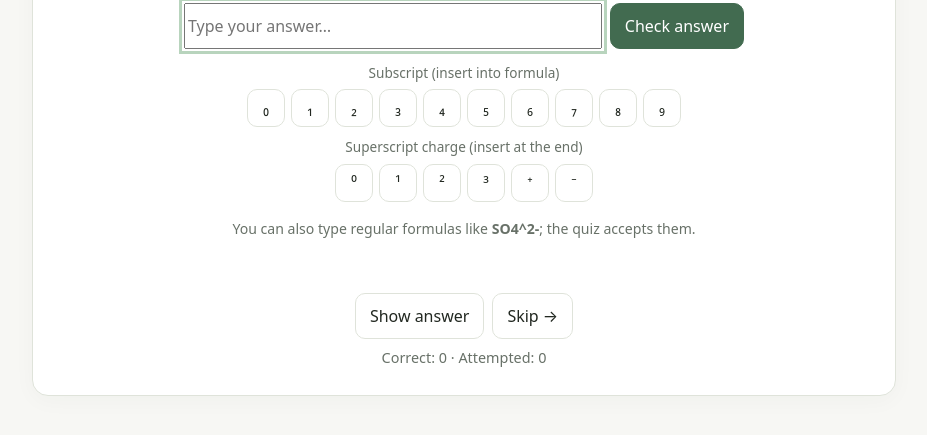
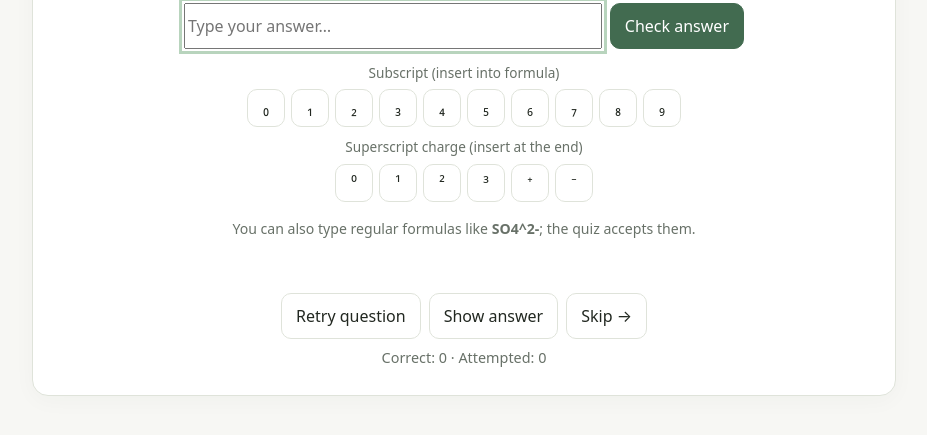
Before and after one commit to polyatomic-quiz/polyatomic-quiz.github.io, a plain HTML site: page index.html in a window 1280 px wide. Both pictures are taken after a click on the button "Quiz". Shown: the part 397-832 px from the top of the page, without its empty margins (176-1103 px from the left). Drawn offline with Linux system fonts and the light colour scheme.

Commit message:
Add retry button to quiz controls

```diff
--- a/index.html
+++ b/index.html
@@ -111,7 +111,7 @@
     </div>
     <p class="note" style="text-align:center">You can also type regular formulas like <b>SO4^2-</b>; the quiz accepts them.</p>
     <div id="feedback" class="feedback" aria-live="polite"></div>
-    <div class="quiz-controls"><button id="showAnswer">Show answer</button><button id="skip">Skip →</button></div>
+    <div class="quiz-controls"><button id="retry">Retry question</button><button id="showAnswer">Show answer</button><button id="skip">Skip →</button></div>
     <div class="counter" id="quizScore">Correct: 0 · Attempted: 0</div>
   </section>
 
@@ -218,6 +218,7 @@ document.querySelectorAll('[data-insert]').forEach(button => {
   });
 });
 $('newQuiz').addEventListener('click', nextQuestion); $('skip').addEventListener('click', nextQuestion);
+$('retry').addEventListener('click', () => { answered = false; $('answerInput').value = ''; $('answerInput').disabled = false; $('feedback').textContent = ''; $('feedback').className = 'feedback'; $('answerInput').focus(); });
 $('showAnswer').addEventListener('click', () => { if (!currentQuiz) return; const dir=$('quizDirection').value; $('feedback').textContent = 'Answer: ' + (dir==='formula' ? currentQuiz.formula : currentQuiz.name); $('feedback').className='feedback'; $('answerInput').disabled=true; answered=true; });
 $('quizDirection').addEventListener('change', nextQuestion);
 function renderList() {
```
